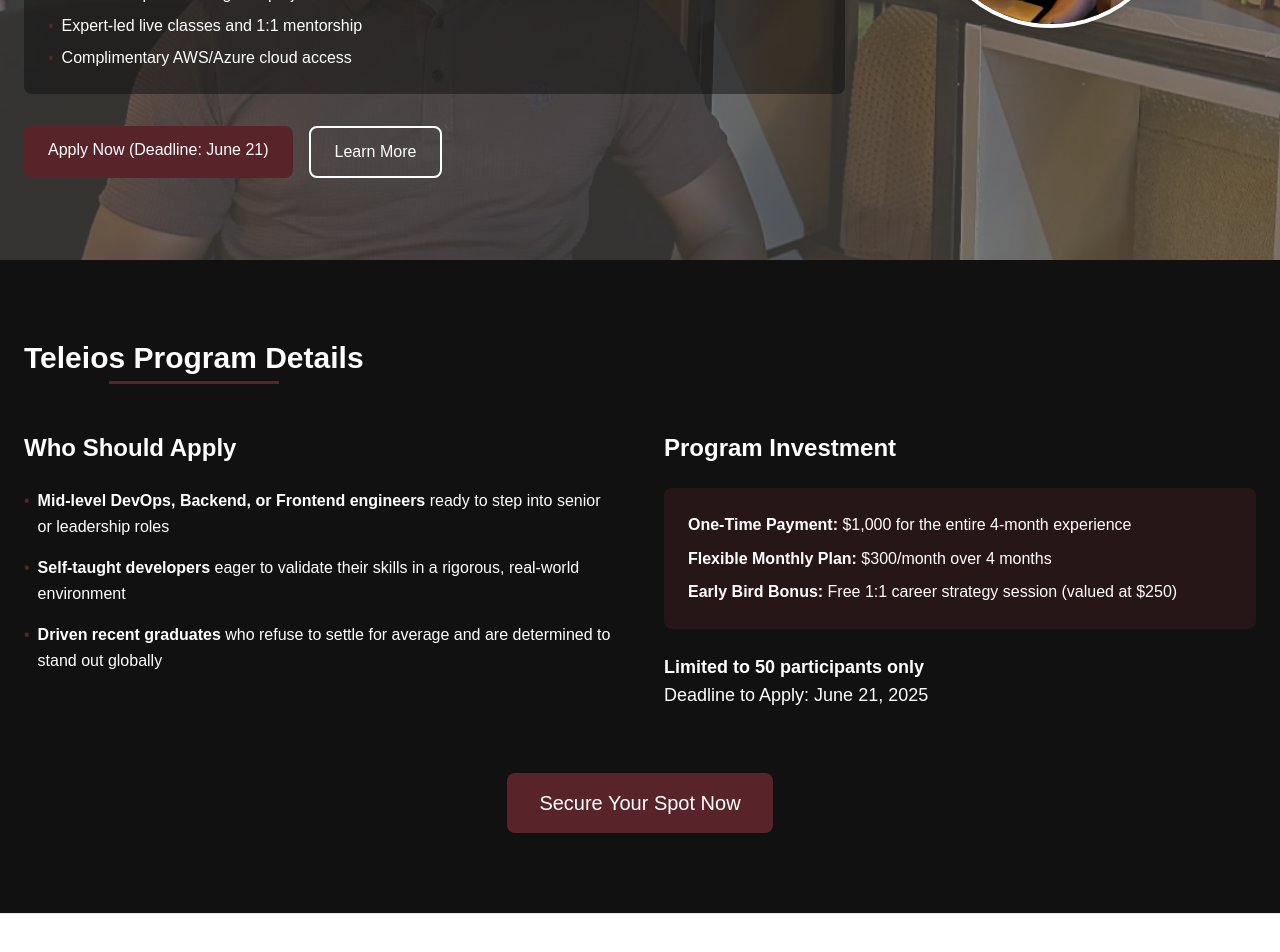
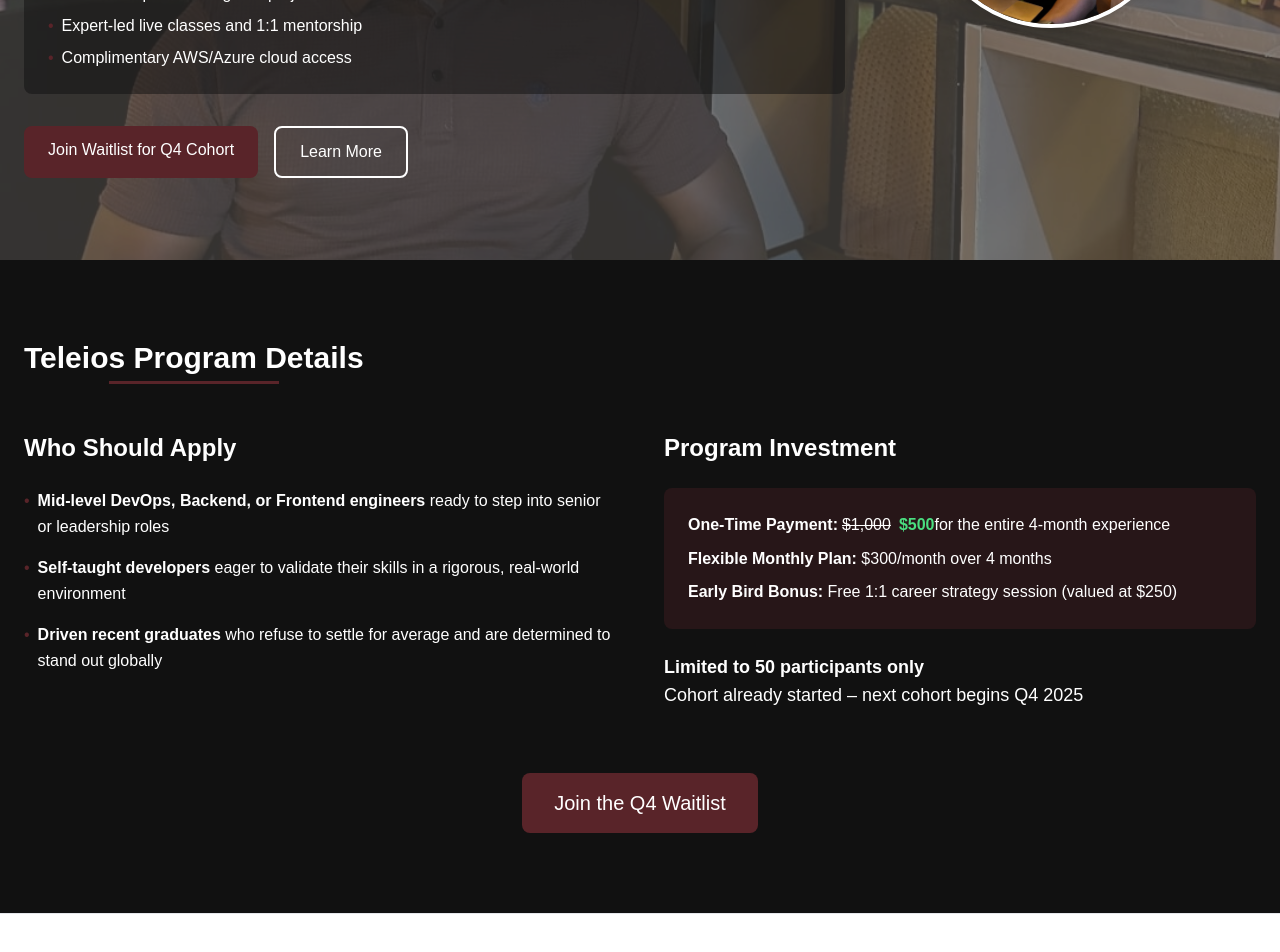
Before and after one commit to Ekene-Chris/personal-website, a Next.js app: page /teleios in a window 1280 px wide. Shown: the part 540-1492 px from the top of the page. Built offline with nearby package versions, Linux system fonts and the light colour scheme; no server answers.

Commit message:
Update Teleios pricing and cohort info

```diff
--- a/src/app/teleios/page.jsx
+++ b/src/app/teleios/page.jsx
@@ -58,7 +58,7 @@
                 target="_blank"
                 className="btn btn-primary py-3 px-4 sm:py-3 sm:px-6 text-sm sm:text-base"
               >
-                Apply Now (Deadline: June 21)
+                Join Waitlist for Q4 Cohort
               </Link>
               <Link
                 href="#program-details"
@@ -114,13 +114,18 @@
             <div>
               <h3 className="text-2xl font-bold mb-6">Program Investment</h3>
                 <div className="bg-caput-mortuum bg-opacity-30 p-6 rounded-lg mb-6">
-                <p className="mb-2"><strong>One-Time Payment:</strong> $1,000 for the entire 4-month experience</p>
+                  <p className="mb-2">
+                    <strong>One-Time Payment:</strong>
+                    <span className="line-through ml-1">$1,000</span>
+                    <span className="ml-2 text-green-400 font-semibold">$500</span>
+                    for the entire 4-month experience
+                  </p>
                   <p className="mb-2"><strong>Flexible Monthly Plan:</strong> $300/month over 4 months</p>
                   <p><strong>Early Bird Bonus:</strong> Free 1:1 career strategy session (valued at $250)</p>
                 </div>
                 <p className="text-lg">
                   <strong>Limited to 50 participants only</strong><br />
-                Deadline to Apply: June 21, 2025
+                  Cohort already started – next cohort begins Q4 2025
                 </p>
             </div>
           </div>
@@ -131,7 +136,7 @@
                 target="_blank"
                 className="btn btn-primary text-xl py-4 px-8"
               >
-              Secure Your Spot Now
+                Join the Q4 Waitlist
               </Link>
           </div>
         </div>
```
Lines whose indentation alone changed are shown as unchanged.
